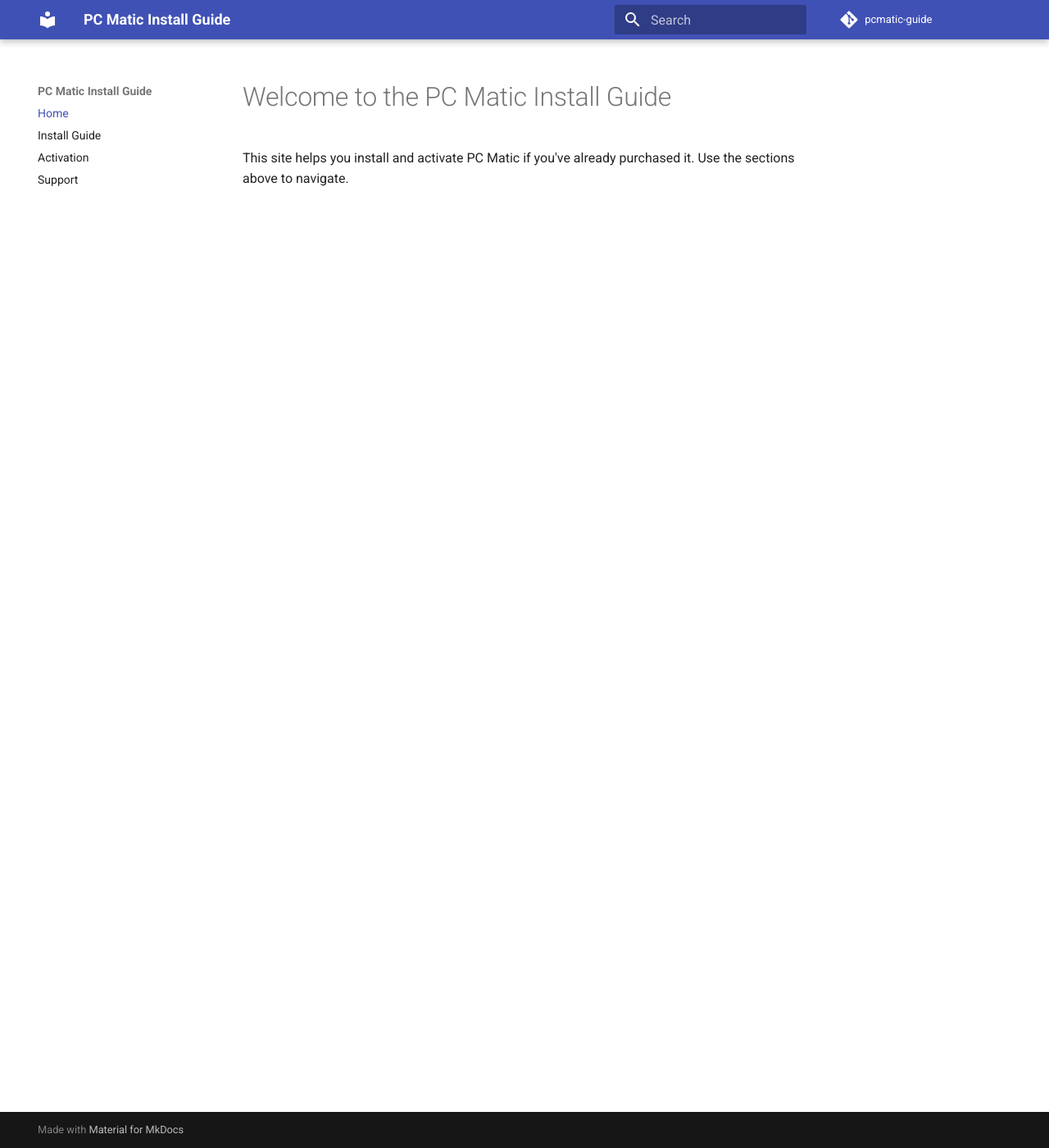
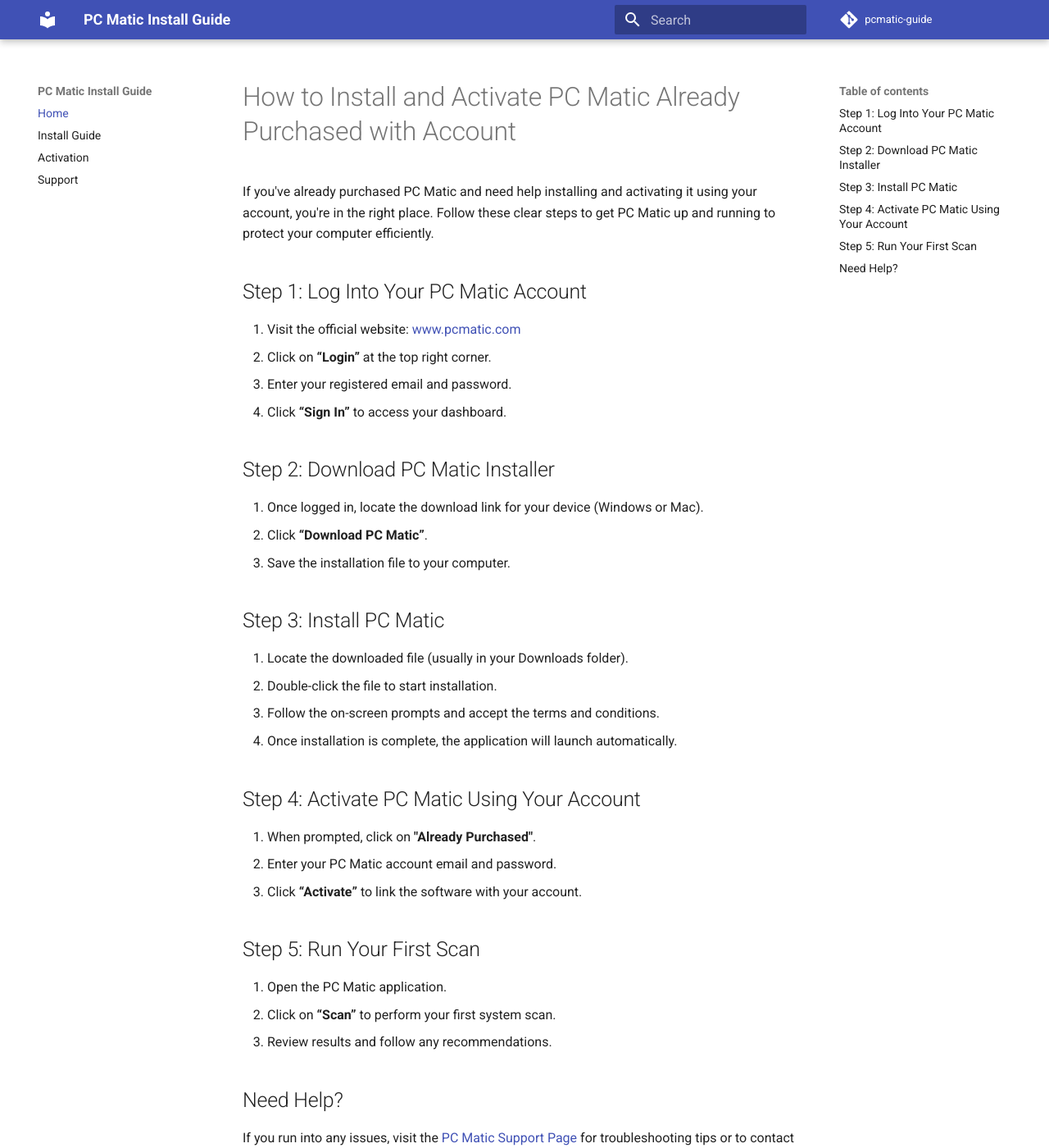
Before and after one commit to clarkdarlton/pcmaticnation, an MkDocs documentation site: the page built from docs/index.md, in a window 1280 px wide and 1400 px high. Shown: the whole window at 82% size. Built offline with MkDocs 1.6.1 and Material for MkDocs 9.7.7, drawn with Linux system fonts in a browser that asks for light colours; comment, search, counter and statistics services are not loaded; some of the changed text lies outside the part shown.

Commit message:
Update index.md

```diff
--- a/docs/index.md
+++ b/docs/index.md
@@ -1,3 +1,39 @@
-# Welcome to the PC Matic Install Guide
+# How to Install and Activate PC Matic Already Purchased with Account
 
-This site helps you install and activate PC Matic if you've already purchased it. Use the sections above to navigate.
+If you've already purchased PC Matic and need help installing and activating it using your account, you're in the right place. Follow these clear steps to get PC Matic up and running to protect your computer efficiently.
+
+## Step 1: Log Into Your PC Matic Account
+
+1. Visit the official website: [www.pcmatic.com](https://www.pcmatic.com/consumer/)
+2. Click on **“Login”** at the top right corner.
+3. Enter your registered email and password.
+4. Click **“Sign In”** to access your dashboard.
+
+## Step 2: Download PC Matic Installer
+
+1. Once logged in, locate the download link for your device (Windows or Mac).
+2. Click **“Download PC Matic”**.
+3. Save the installation file to your computer.
+
+## Step 3: Install PC Matic
+
+1. Locate the downloaded file (usually in your Downloads folder).
+2. Double-click the file to start installation.
+3. Follow the on-screen prompts and accept the terms and conditions.
+4. Once installation is complete, the application will launch automatically.
+
+## Step 4: Activate PC Matic Using Your Account
+
+1. When prompted, click on **"Already Purchased"**.
+2. Enter your PC Matic account email and password.
+3. Click **“Activate”** to link the software with your account.
+
+## Step 5: Run Your First Scan
+
+1. Open the PC Matic application.
+2. Click on **“Scan”** to perform your first system scan.
+3. Review results and follow any recommendations.
+
+## Need Help?
+
+If you run into any issues, visit the [PC Matic Support Page](https://www.pcmatic.com/support/) for troubleshooting tips or to contact customer service.
```
